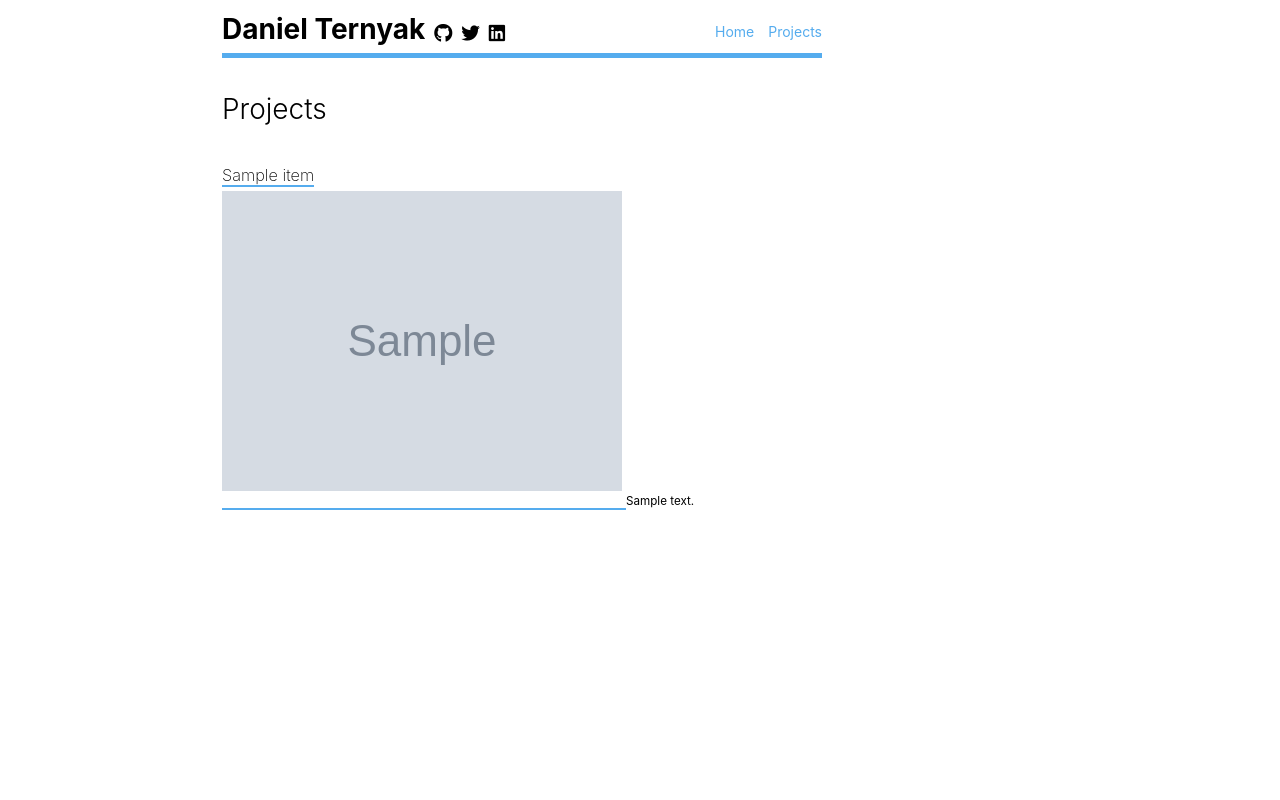
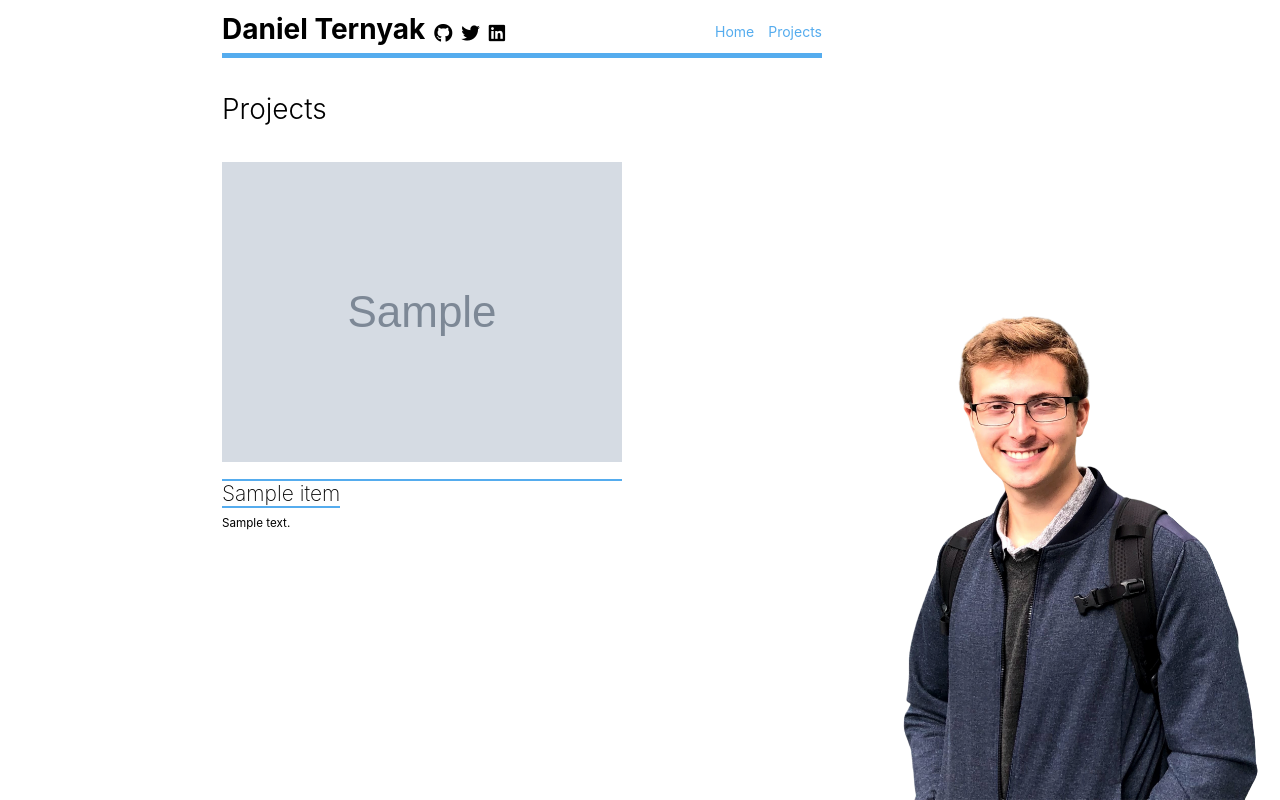
Before and after one commit to dternyak/danielternyak.com, a Python web app: template templates/projects.html in a window 1280 px wide. Run offline with Jinja, Linux system fonts and the light colour scheme; the template is opened without the code that fills it: most values are stand-ins (such as "Sample title", 1, 10 or a date in 2020); grey boxes marked "Sample" are stand-in pictures; some libraries are stand-ins or nearby versions.

Commit message:
add image

```diff
--- a/templates/base.html
+++ b/templates/base.html
@@ -11,11 +11,7 @@
     <link rel="manifest" href="/site.webmanifest">
     <link rel="stylesheet" href="https://use.fontawesome.com/releases/v5.8.1/css/all.css"
           integrity="sha384-50oBUHEmvpQ+1lW4y57PTFmhCaXp0ML5d60M1M7uH2+nqUivzIebhndOJK28anvf" crossorigin="anonymous">
-
-
     <style>
-
-
         footer {
             padding: 50px
         }
@@ -41,15 +37,20 @@
             margin: 2em 4em 0 222px
         }
 
-
         .article {
             margin-bottom: 1em
         }
 
-
-
         .project {
             margin-bottom: 3em
+        }
+
+        .project h3 {
+            margin-top: 0em;
+        }
+
+        .project h3 {
+            font-size: 1.5em;
         }
 
         .navbar-wrapper {
@@ -61,7 +62,6 @@
             padding-left: 222px;
             padding-top: 0.4em;
         }
-
 
         .navbar {
             background-color: white;
@@ -78,7 +78,6 @@
             font-weight: 300;
             margin-bottom: 1em;
         }
-
 
         img {
             max-width: 100%;
@@ -123,7 +122,6 @@
             margin-right: 5px;
             border-bottom: none;
         }
-
 
         .icons i:hover {
             transform: scale(1.3);
@@ -172,7 +170,9 @@
                 padding-left: 1em;
             }
 
-
+            .me {
+                visibility: hidden;
+            }
         }
 
         @media screen and (max-width: 600px) {
@@ -211,8 +211,14 @@
             .icons {
                 display: inline-block
             }
+        }
 
-
+        .me {
+            position: fixed;
+            height: 500px;
+            bottom: 0px;
+            right: 0px;
+            margin-bottom: 0
         }
 
 
@@ -226,11 +232,15 @@
     </div>
 </div>
 
-
+<span>
 <div class="container">
     {% block body %}
     {% endblock %}
 </div>
+
+    <img src="assets/IMG_3541-removebg-hd.png" class="me"/>
+</span>
+
 </body>
 <script>
     (function (i, s, o, g, r, a, m) {
--- a/templates/projects.html
+++ b/templates/projects.html
@@ -4,14 +4,14 @@
         <h1>Projects</h1>
         {% for item in portfolio %}
             <div class="project">
+                <a href={{ item.link }} target="_blank">
+                    <img src={{ item.image }}>
+                </a>
                 <h3>
                     <a href={{ item.link }} target="_blank">
                         {{ item.title }}
                     </a>
                 </h3>
-                <a href={{ item.link }} target="_blank">
-                    <img src={{ item.image }}>
-                </a>
                 <small>
                     {{ item.description }}
                 </small>
```
Also changed, not shown: assets/IMG_3541-removebg-hd.png (added).
